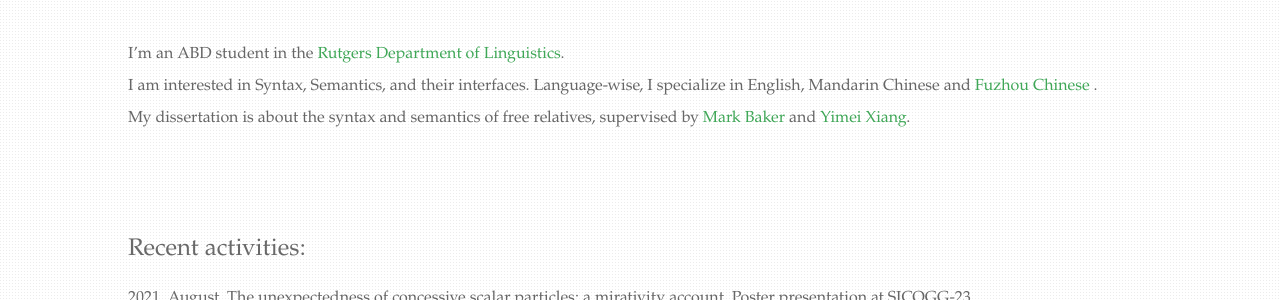
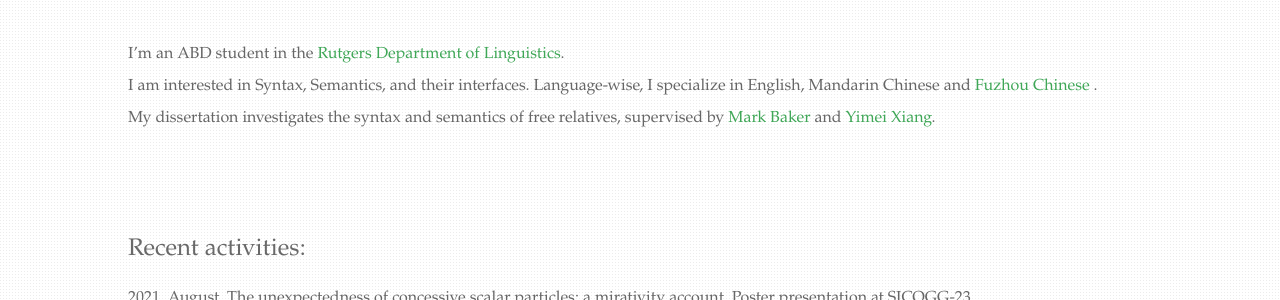
Before and after one commit to chaoyichen71/chaoyichen71.github.io, a Jekyll site: the page built from index.html, in a window 1280 px wide. Shown: the part 191-491 px from the top of the page. Built offline with Jekyll 4.4.1, drawn with Linux system fonts in a browser that asks for light colours.

Commit message:
Update index.html

```diff
--- a/index.html
+++ b/index.html
@@ -7,7 +7,7 @@
 			<h2>Hi! I am Chaoyi Chen!</h2><br>
 			<p>I’m an ABD student in the <a href="https://ling.rutgers.edu/">Rutgers Department of Linguistics</a>.<br>
 			I am interested in Syntax, Semantics, and their interfaces. Language-wise, I specialize in English, Mandarin Chinese and <a href="https://en.wikipedia.org/wiki/Fuzhou_dialect">Fuzhou Chinese </a>.<br>
-		        My dissertation is about the syntax and semantics of free relatives, supervised by <a href="https://sites.rutgers.edu/mark-baker/people/mark-baker/">Mark Baker</a> and <a href="https://yimeixiang.wordpress.com/">Yimei Xiang</a>.
+		        My dissertation investigates the syntax and semantics of free relatives, supervised by <a href="https://sites.rutgers.edu/mark-baker/people/mark-baker/">Mark Baker</a> and <a href="https://yimeixiang.wordpress.com/">Yimei Xiang</a>.
 		</div>
 		</br>
 		</br>
```
